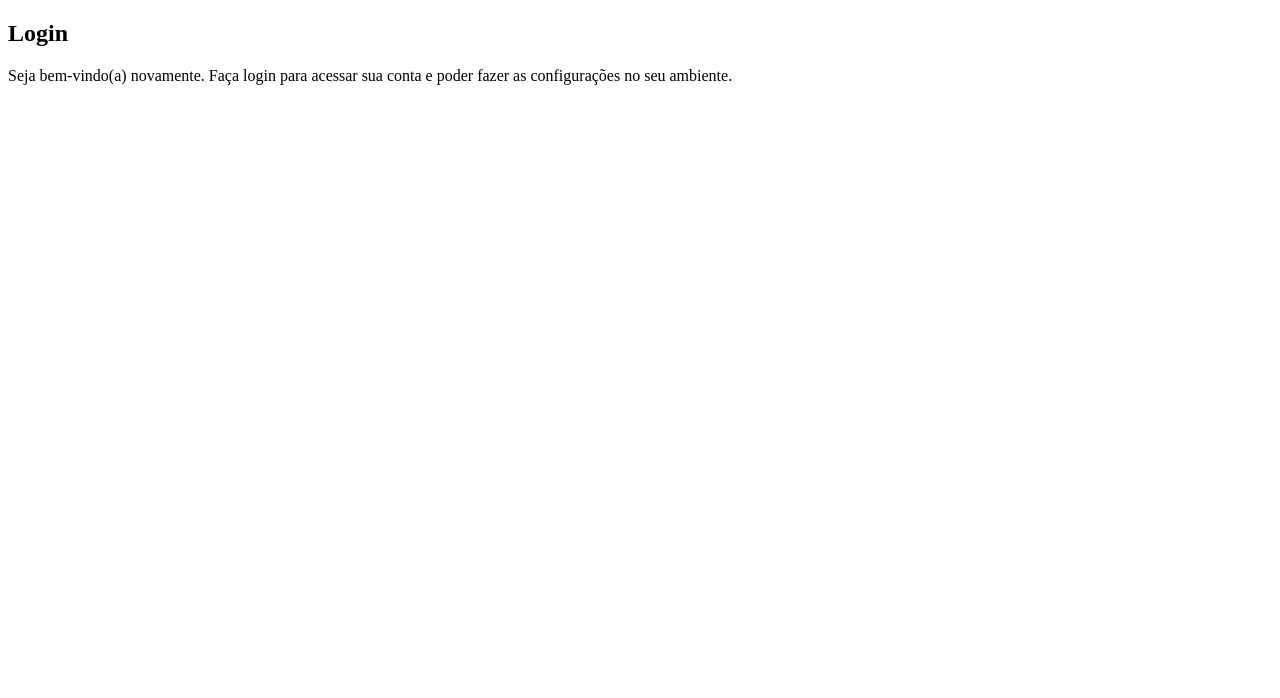
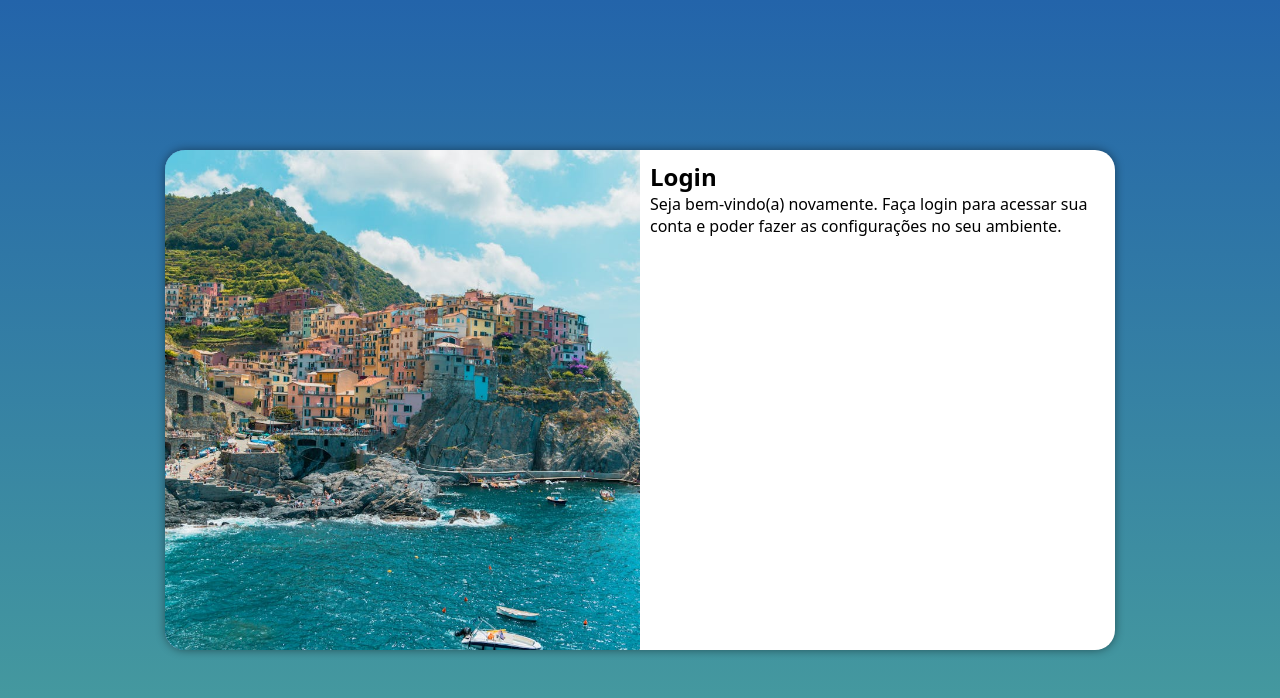
Before and after one commit to sergiocravo/projeto-login, a plain HTML site: page index.html in a window 1280 px wide. Drawn offline with Linux system fonts and the light colour scheme.

Commit message:
Criando só layout do login para todas as telas.

```diff
--- /dev/null
+++ b/estilos/media-query.css
@@ -0,0 +1,62 @@
+@charset "UTF-8";
+
+/*
+    Paleta de Cores:
+    Verde: #49a09d
+    Azul: #2364AA
+*/
+
+/* Todas as demais mídias */
+
+/* Typical Device Breakpoints
+-----------------------------
+Celular: até 600px de largura
+Celulares Grand. e tablet Peq.: 600px até 768px
+Tablet: 768px até 992px
+Desktop: 992px até 1200px
+Grandes Telas: acima de 1200px de largura
+*/
+
+@media screen and (min-width:768px) and (max-width:992px){
+    body{
+        background-image: linear-gradient(to top, #49a09d, #2364AA);
+    }
+
+    section#login{
+        width: 80vw;
+
+    }
+    section#login > div#imagem{
+        float: left;
+        width: 30%;
+        height: 100%;
+    }
+
+    section#login > div#formulario{
+        float: right;
+        width: 70%;
+    }
+}
+
+@media screen and (min-width:992px) {
+    body{
+        background-image: linear-gradient(to top, #49a09d, #2364AA);
+    }
+
+    section#login{
+        width:950px;
+    }
+
+    section#login > div#imagem{
+        float: left;
+        width: 50%;
+        height:100%
+
+    }
+
+    section#login > div#formulario{
+        float: right;
+        width: 50%;
+    }
+
+}
--- a/estilos/style.css
+++ b/estilos/style.css
@@ -5,3 +5,53 @@
     Verde: #49a09d
     Azul: #2364AA
 */
+
+*{
+    font-family: system-ui, -apple-system, BlinkMacSystemFont, 'Segoe UI', Roboto, Oxygen, Ubuntu, Cantarell, 'Open Sans', 'Helvetica Neue', sans-serif;
+    padding: 0px;
+    margin: 0px;
+    box-sizing: border-box; /*A borda faz parte da conta da largura*/
+}
+
+body, html{
+    background-color: #2364AA;
+    height: 100vh;
+    width: 100vw;
+}
+
+main{
+    position: relative;
+    height: 100vh;
+    width: 100vw;
+}
+
+section#login{
+    position: absolute;
+    top: 50%;
+    left: 50%;
+    transform: translate(-50%, -50%);
+    overflow: hidden; /*Tudo oq estiver fora da borda vai ficar escondido*/
+
+    background-color: white;
+    width: 250px;
+    height: 500px;
+    border-radius: 20px;
+    box-shadow: 0px 0px 10px rgba(0, 0, 0, 0.452); /*0px e 0px pra deixar a sombra sem deslocamento, deixar a sombra de todos os lados.*/
+
+    transition: width .3s, height .3s; /*Animação da transição do aumento e da diminuição da tela*/
+    transition-timing-function: ease; /*Suavizar a animação*/
+
+}
+
+section#login > div#imagem{
+    display: block;
+    background: #2364AA url(../imagens/fundo-de-tela-pexels.jpg) no-repeat;
+    background-size: cover;
+    background-position: center center;
+    height: 200px;
+}
+
+section#login > div#formulario{
+    display: block;
+    padding: 10px;
+}
--- a/estilos/teste-style.css
+++ b/estilos/teste-style.css
@@ -16,6 +16,7 @@
 
 body{
     height: 100vh;
+    width: 100vw;
     background-color: #2364AA;
 
 }
--- a/index.html
+++ b/index.html
@@ -5,13 +5,17 @@
     <meta name="viewport" content="width=device-width, initial-scale=1.0">
     <title>Login</title>
     <link rel="stylesheet" href="estilos/style.css">
+    <link rel="stylesheet" href="estilos/media-query.css">
+
 </head>
 <body>
     <main>
         <section id="login">
+
             <div id="imagem">
+                <!--Aqui vai a imagem nas CSS-->
+            </div>
 
-            </div>
             <div id="formulario">
                 <h1>Login</h1>
                 <p>Seja bem-vindo(a) novamente. Faça login para acessar sua conta e poder fazer as configurações no seu ambiente.</p>
```
